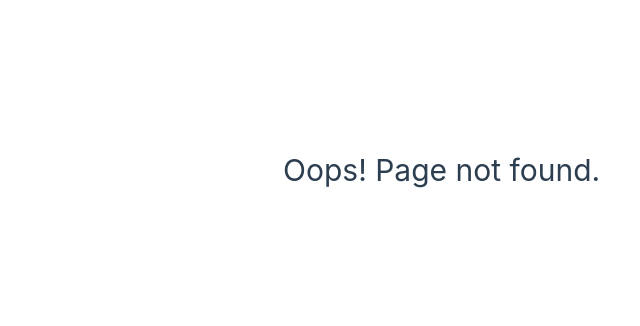
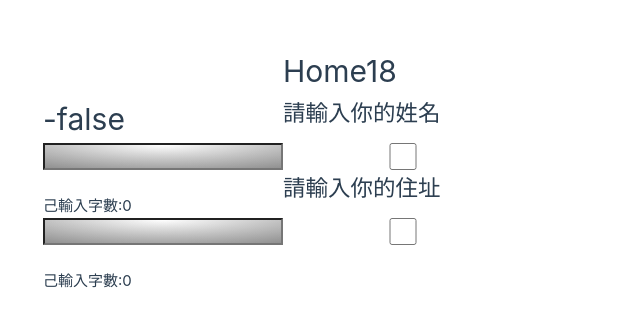
Before and after one commit to airmanxtw/TestVue20250102, a Vue app: page /home18 in a window 1280 px wide. Before the commit this address had no page. Shown: the part 230-556 px from the top of the page, without its empty margins (357-997 px from the left). Built offline with nearby package versions, Linux system fonts and the light colour scheme.

Commit message:
新增 Home18View.vue 和 ToyotaBtn.vue 組件，並在路由中添加對應的路徑

```diff
--- /dev/null
+++ b/src/components/Home18/ToyotaBtn.vue
@@ -0,0 +1,53 @@
+<template>
+
+  <!-- <input :value="personName" @input="personName = ($event.target as HTMLInputElement).value" /> -->
+
+  <slot>
+
+  </slot>
+  <!-- <input :value="modelValue" @input="$emit('update:modelValue', ($event.target as HTMLInputElement).value)" /> -->
+  <input v-model="model" :class="{ silverStone: oninput, error: !oninput }" />
+  <input type="checkbox" v-model="ischecked" class="silverStone" />
+  <!-- <input class="silverStone" v-model="personName" /> -->
+  <br />
+  己輸入字數:{{ nameLength }}
+</template>
+<script setup lang="ts">
+
+import { computed } from 'vue';
+const model = defineModel<string>();
+const ischecked = defineModel<boolean>('ischecked');
+
+const props = defineProps<{
+  rule: (v: string) => boolean
+}>();
+
+const oninput = computed(() => props.rule(model?.value ?? ""));
+
+
+
+// const props = defineProps({
+//   modelValue: String
+// })
+
+const nameLength = computed(() => model.value?.length ?? "");
+
+</script>
+
+<style scoped>
+.silverStone {
+  background: #989898;
+  background:
+    linear-gradient(to bottom, rgba(255, 255, 255, 0.15) 0%, rgba(0, 0, 0, 0.15) 100%),
+    radial-gradient(at top center, rgba(255, 255, 255, 0.40) 0%, rgba(0, 0, 0, 0.40) 120%);
+  background-blend-mode: multiply, multiply;
+  font-size: large;
+  color: white
+}
+
+.error {
+  background-color: red;
+  font-size: large;
+  color: white
+}
+</style>
--- a/src/router/index.ts
+++ b/src/router/index.ts
@@ -109,6 +109,11 @@ const router = createRouter({
       component: () => import('@/views/Home17View.vue'),
     },
     {
+      path: '/home18',
+      name: 'home18',
+      component: () => import('@/views/Home18View.vue'),
+    },
+    {
       path: '/:pathMatch(.*)*',
       name: 'NotFound',
       component: () => import('@/views/NotFound.vue'),
--- /dev/null
+++ b/src/views/Home18View.vue
@@ -0,0 +1,21 @@
+<template>
+  <h1>Home18</h1>
+  <h1>{{ personName }}-{{ ischecked }}</h1>
+  <!-- <ToyotaBtn :person-name="personName" @input="(v) => personName = v" /> -->
+  <ToyotaBtn v-model="personName" v-model:ischecked="ischecked" :rule="v => v.length < 10">
+    <h2>請輸入你的姓名</h2>
+  </ToyotaBtn>
+  <br />
+  <ToyotaBtn v-model="personAddr" v-model:ischecked="ischecked2" :rule="v => v.length < 50">
+    <h2>請輸入你的住址</h2>
+  </ToyotaBtn>
+</template>
+<script setup lang="ts">
+import ToyotaBtn from '@/components/Home18/ToyotaBtn.vue';
+import { ref } from 'vue'
+const personName = ref('')
+const personAddr = ref('')
+const ischecked = ref(false)
+const ischecked2 = ref(false)
+
+</script>
```
